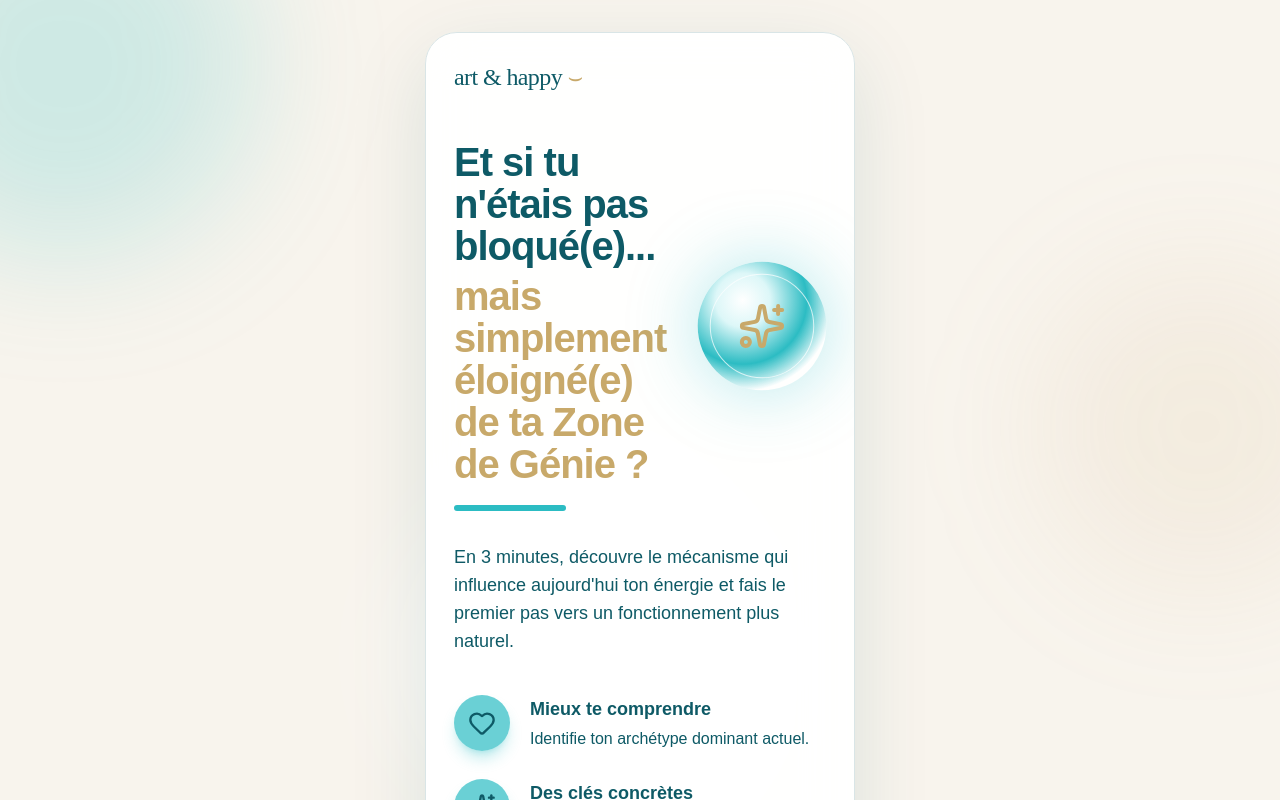
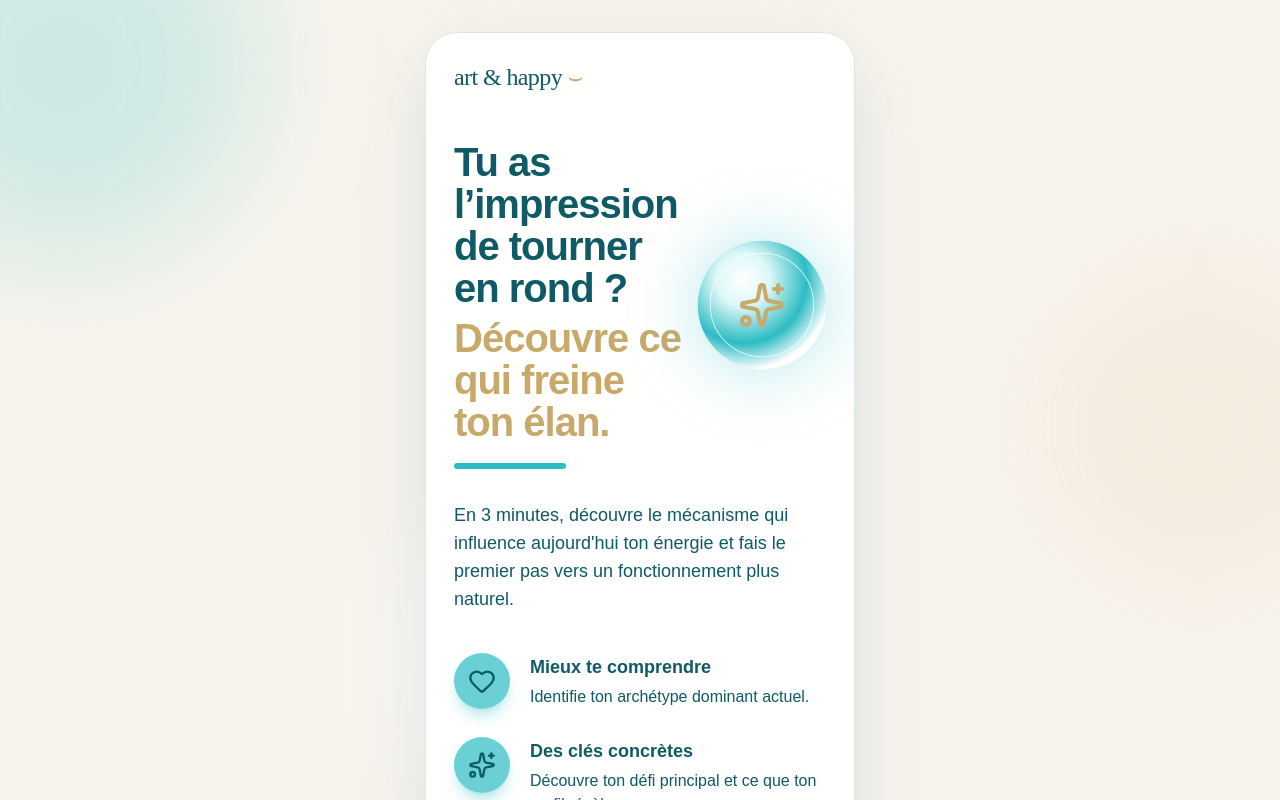
Before and after one commit to AudreyFeathersDigitale/muriel-human-design-app, a Next.js app: page / in a window 1280 px wide. Shown: the top 800 px of the page. Built offline with nearby package versions, Linux system fonts and the light colour scheme.

Commit message:
changement page accueil3

```diff
--- a/app/page.tsx
+++ b/app/page.tsx
@@ -239,9 +239,9 @@ function Landing({ onStart }: { onStart: () => void }) {
         <div className="mt-12 grid grid-cols-[1fr_auto] items-center gap-4">
           <div>
             <h1 className="text-[40px] font-semibold leading-[1.05] tracking-tight text-[#0E5A66]">
-              Et si tu n&apos;étais pas bloqué(e)...
+              Tu as l’impression de tourner en rond ?
               <span className="mt-2 block text-[#C8A96A]">
-                mais simplement éloigné(e) de ta Zone de Génie ?
+                Découvre ce qui freine ton élan.
               </span>
             </h1>
             <div className="mt-5 h-1.5 w-28 rounded-full bg-[#2CBCC3]" />
```
